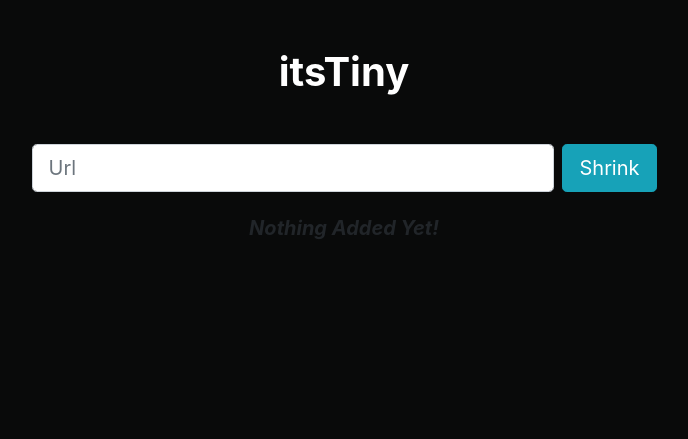
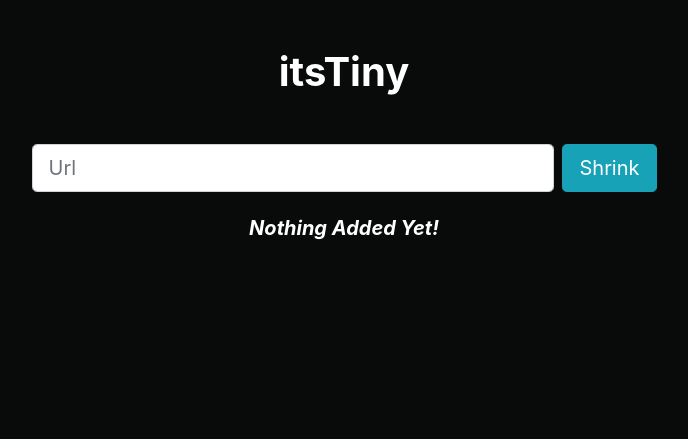
Before and after one commit to AnoRebel/itsTiny, a Flask app: page / in a window 1280 px wide. Shown: the part 56-495 px from the top of the page, without its empty margins (296-984 px from the left). Run offline with Flask 2, Linux system fonts and the light colour scheme; data that the repository does not hold is empty; some libraries are stand-ins or nearby versions.

Commit message:
Production Deployment

```diff
--- a/app/templates/index.html
+++ b/app/templates/index.html
@@ -38,7 +38,7 @@
           </tbody>
         </table>
     {% elif codes == [] %}
-        <h5 class="font-weight-bold"><em>Nothing Added Yet!</em></h5>
+        <h5 class="font-weight-bold text-white"><em>Nothing Added Yet!</em></h5>
     {% endif %}
     </div>
 
```
